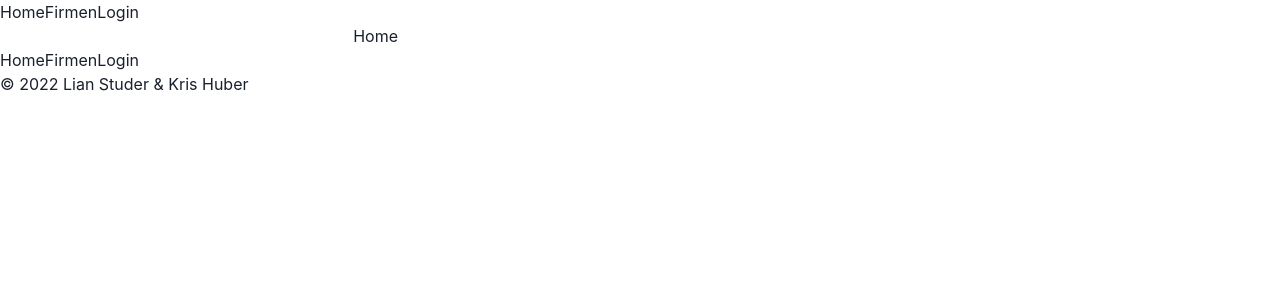
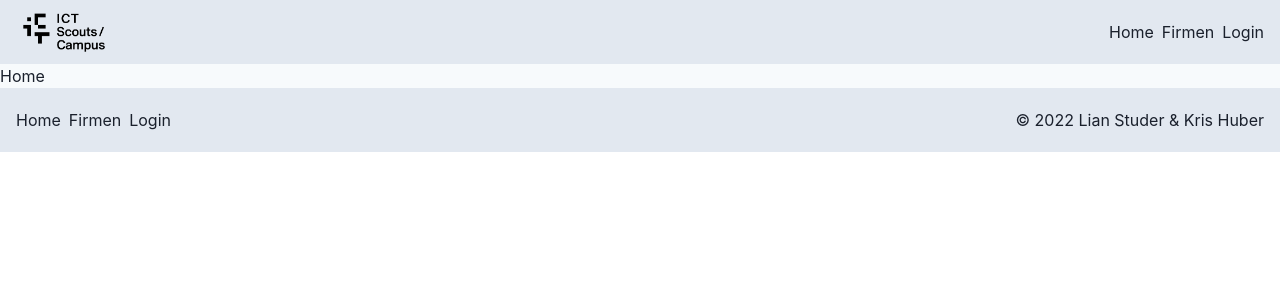
Before and after one commit to scouts-talentpool/frontend, a React (Vite) app: page / in a window 1280 px wide. Shown: the top 300 px of the page. Built offline with nearby package versions, Linux system fonts and the light colour scheme; no server answers.

Commit message:
feat: chakra theme with color palette and styleguide

```diff
--- a/src/App.tsx
+++ b/src/App.tsx
@@ -1,5 +1,5 @@
 import React from 'react';
-import { Container } from '@chakra-ui/react';
+import { Box, Container } from '@chakra-ui/react';
 
 // Components
 import { Header } from './components/partials/Header';
@@ -13,9 +13,9 @@ function App() {
     <div id="app">
       <Header />
       <main>
-        <Container>
+        <Box bg="gray.50">
           <Routes />
-        </Container>
+        </Box>
       </main>
       <Footer />
     </div>
--- a/src/components/navigation/NavBar.tsx
+++ b/src/components/navigation/NavBar.tsx
@@ -1,5 +1,5 @@
 import React from 'react';
-import { Link } from '@chakra-ui/react';
+import { Flex, Link, Stack } from '@chakra-ui/react';
 import { NavLink } from 'react-router-dom';
 import { useAuth0 } from '@auth0/auth0-react';
 
@@ -8,7 +8,7 @@ export const NavBar = () => {
 
   return (
     <nav>
-      <ul>
+      <Stack direction="row">
         <Link to="/" as={NavLink}>
           Home
         </Link>
@@ -22,7 +22,7 @@ export const NavBar = () => {
         ) : (
           <></>
         )}{' '}
-      </ul>
+      </Stack>
     </nav>
   );
 };
--- a/src/components/partials/Footer.tsx
+++ b/src/components/partials/Footer.tsx
@@ -1,10 +1,15 @@
+import { Box, Flex } from '@chakra-ui/react';
 import { NavBar } from '../navigation/NavBar';
 
 export const Footer = () => {
   return (
     <footer>
-      <NavBar />
-      <p>© 2022 Lian Studer & Kris Huber</p>
+      <Box px={4} bg="gray.200">
+        <Flex h={16} alignItems="center" justifyContent="space-between">
+          <NavBar />
+          <p>© 2022 Lian Studer & Kris Huber</p>
+        </Flex>
+      </Box>
     </footer>
   );
 };
--- a/src/components/partials/Header.tsx
+++ b/src/components/partials/Header.tsx
@@ -1,25 +1,27 @@
+import { useAuth0 } from '@auth0/auth0-react';
+import { Box, Flex, Image } from '@chakra-ui/react';
 import { Link } from 'react-router-dom';
 // import { useAuth0 } from '@auth0/auth0-react';
-// import Logo from "assets/ICT_LOGO_blau.png";
+import Logo from '../../assets/ICT_LOGO_schwarz_transparent.png';
 
 import { NavBar } from '../navigation/NavBar';
 // import { UserMenu } from './UserMenu';
 
 export const Header = () => {
-  const isAuthenticated = false;
+  const { isAuthenticated } = useAuth0();
 
   return (
-    <div>
-      <Link to="/">
-        {/* <Image src={Logo} alt="ICT-Scouts Logo" w="96px" /> */}
-      </Link>
+    <header>
+      <Box px={4} bg="gray.200">
+        <Flex h={16} alignItems="center" justifyContent="space-between">
+          <Link to="/">
+            <Image src={Logo} alt="ICT-Scouts Logo" w="96px" />
+          </Link>
 
-      <div>
-        <div>
           <NavBar />
           {/* {isAuthenticated ? <UserMenu /> : <></>} */}
-        </div>
-      </div>
-    </div>
+        </Flex>
+      </Box>
+    </header>
   );
 };
--- a/src/lib/theme/styles.ts
+++ /dev/null
@@ -1 +0,0 @@
-export default {};
--- /dev/null
+++ b/src/theme.ts
@@ -0,0 +1,18 @@
+import { extendTheme } from '@chakra-ui/react';
+
+export default extendTheme({
+  colors: {
+    blue: {
+      '50': '#E5EEFF',
+      '100': '#B8CFFF',
+      '200': '#8AB0FF',
+      '300': '#5C91FF',
+      '400': '#2E72FF',
+      '500': '#0053FF',
+      '600': '#0042CC',
+      '700': '#003299',
+      '800': '#002166',
+      '900': '#001133',
+    },
+  },
+});
```
Also changed, not shown: src/lib/theme/index.ts (deleted, +0 -11 lines), 1 other file (tests, documents, lock files or other folders).
